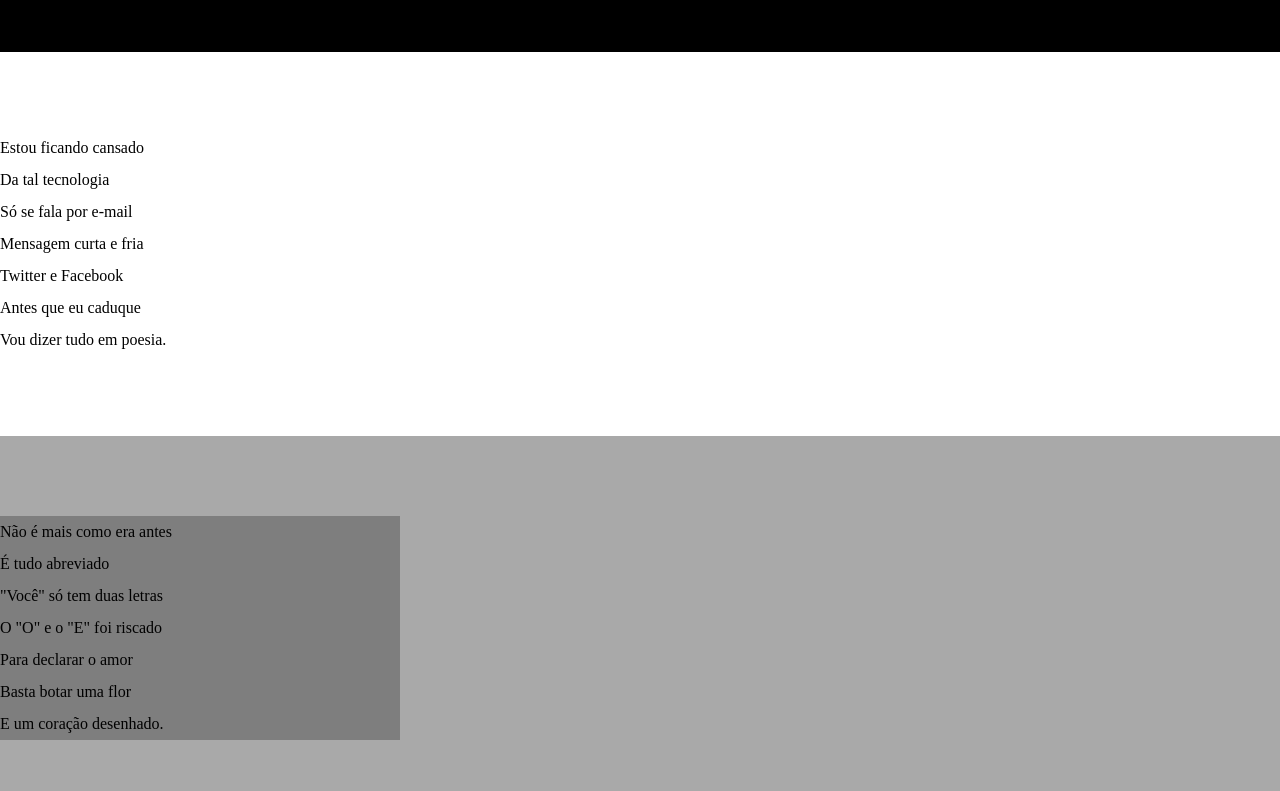
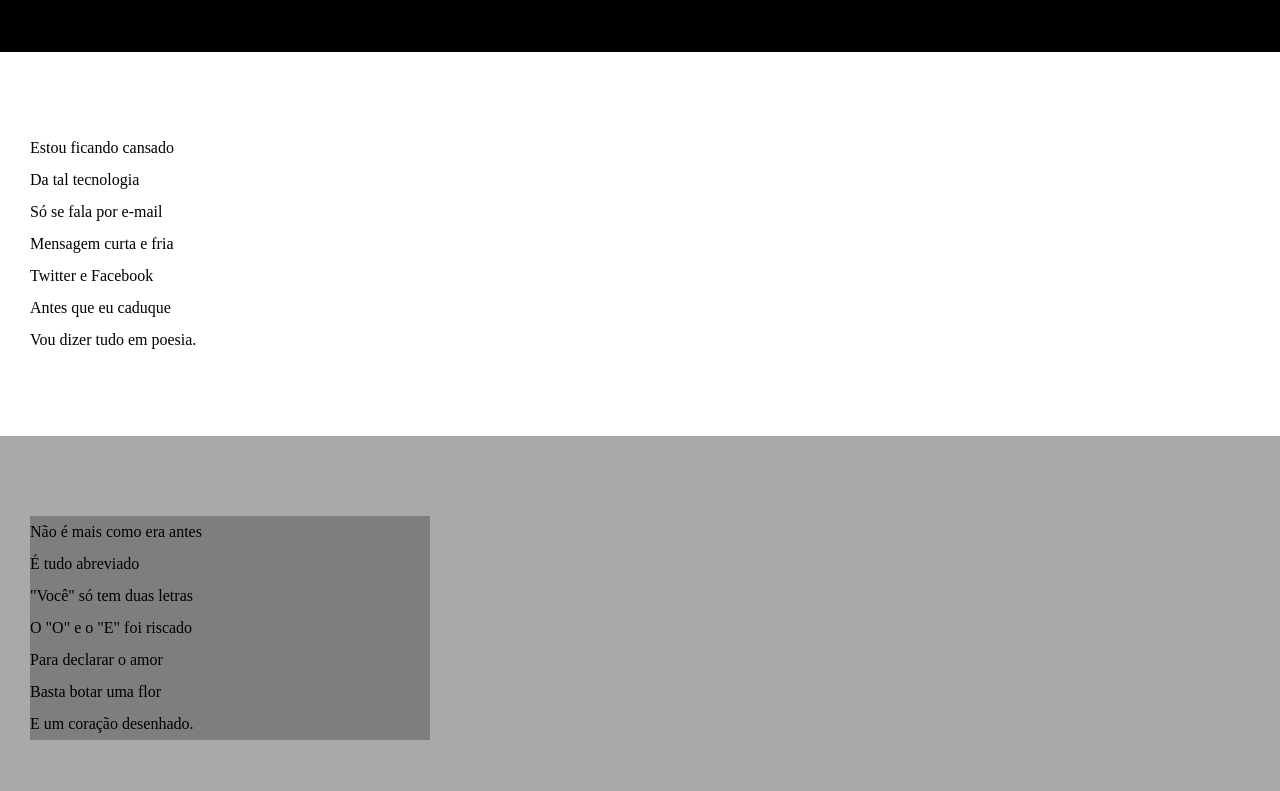
Before and after one commit to GeancarlloMoraes/HTML-CSS, a plain HTML site: page desafios/d012/index.html in a window 1280 px wide. Shown: the part 103-894 px from the top of the page. Drawn offline with Linux system fonts and the light colour scheme.

Commit message:
corrigindo erros do estilos e textos

```diff
--- a/desafios/d012/estilo/style.css
+++ b/desafios/d012/estilo/style.css
@@ -28,7 +28,6 @@ a {
     color: white;
     text-decoration: none;
     font-weight: bolder;
-    padding-left: 30px;
 }
 
 a:hover {
@@ -39,6 +38,7 @@ section {
 padding-top: 10vh;
 padding-bottom: 10vh;
 line-height: 2em;
+padding-left: 30px;
 }
 
 .imagem > p {
--- a/desafios/d012/index.html
+++ b/desafios/d012/index.html
@@ -9,7 +9,7 @@
 <body>
     <header>
         <h1>Cordel Moderno</h1>
-        <p>Por <a href="https://www.recantodasletras.com.br/poesias/3186743" target="_blank">Milton Duarte</a></p>
+        <p>Por: <a href="https://www.recantodasletras.com.br/poesias/3186743" target="_blank">Milton Duarte</a></p>
     </header>
 
     <section class="normal">
```
